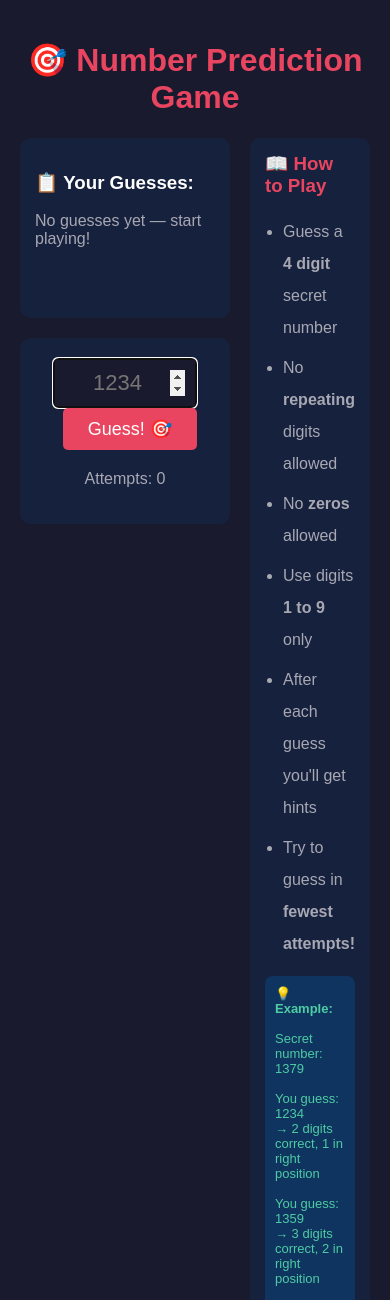
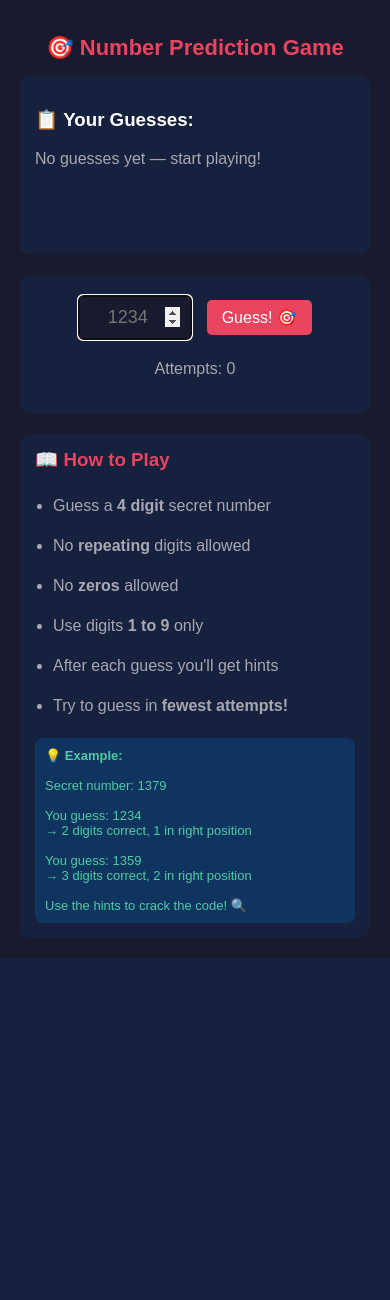
Before and after one commit to ramana636/predict4, a Django app: page / in a window 390 px wide. Shown: the top 1300 px of the page. After the commit the page ends 958 px from the top, so only its background shows below. Run offline with Django 5.2, Linux system fonts and the light colour scheme.

Commit message:
mobile response

```diff
--- a/game/templates/game/home.html
+++ b/game/templates/game/home.html
@@ -106,6 +106,27 @@
             font-size: 13px;
             color: #4ecca3;
         }
+        /* Mobile Responsive */
+@media (max-width: 600px) {
+    .main-area {
+        flex-direction: column;
+    }
+    h1 {
+        font-size: 22px;
+    }
+    input {
+        width: 90px;
+        font-size: 18px;
+    }
+    button {
+        padding: 8px 15px;
+        font-size: 16px;
+    }
+    .history-item {
+        flex-direction: column;
+        gap: 4px;
+    }
+}
     </style>
 </head>
 <body>
```
Also changed, not shown: db.sqlite3.
